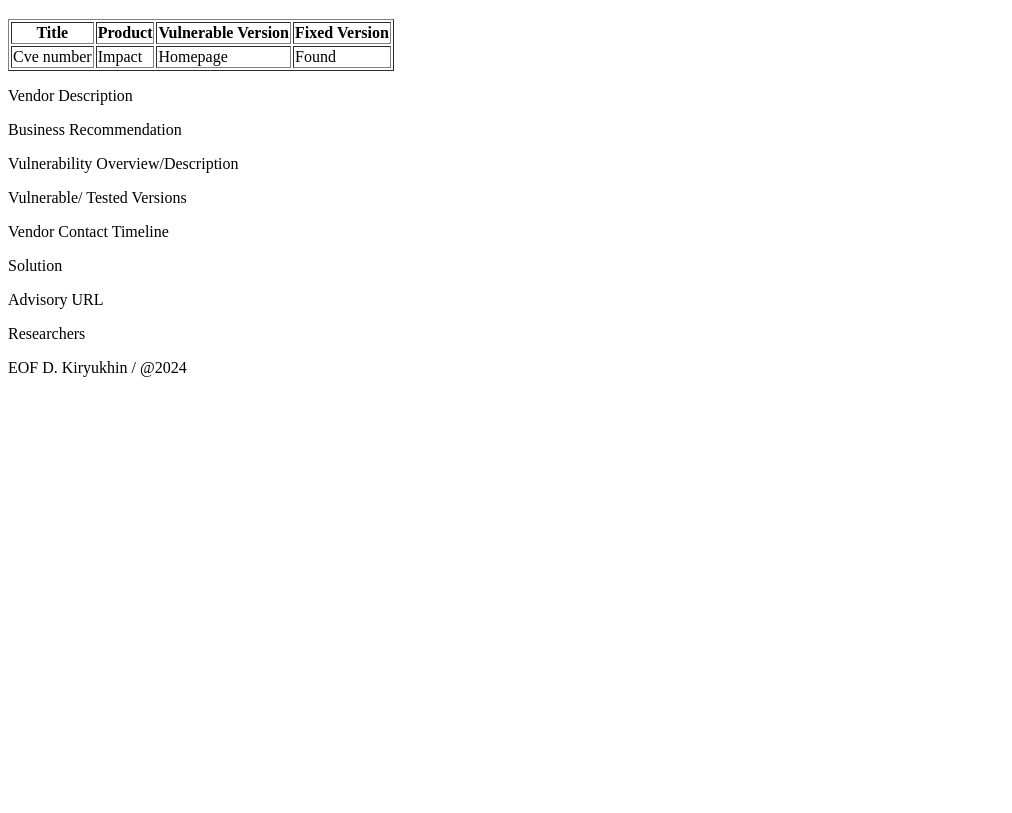
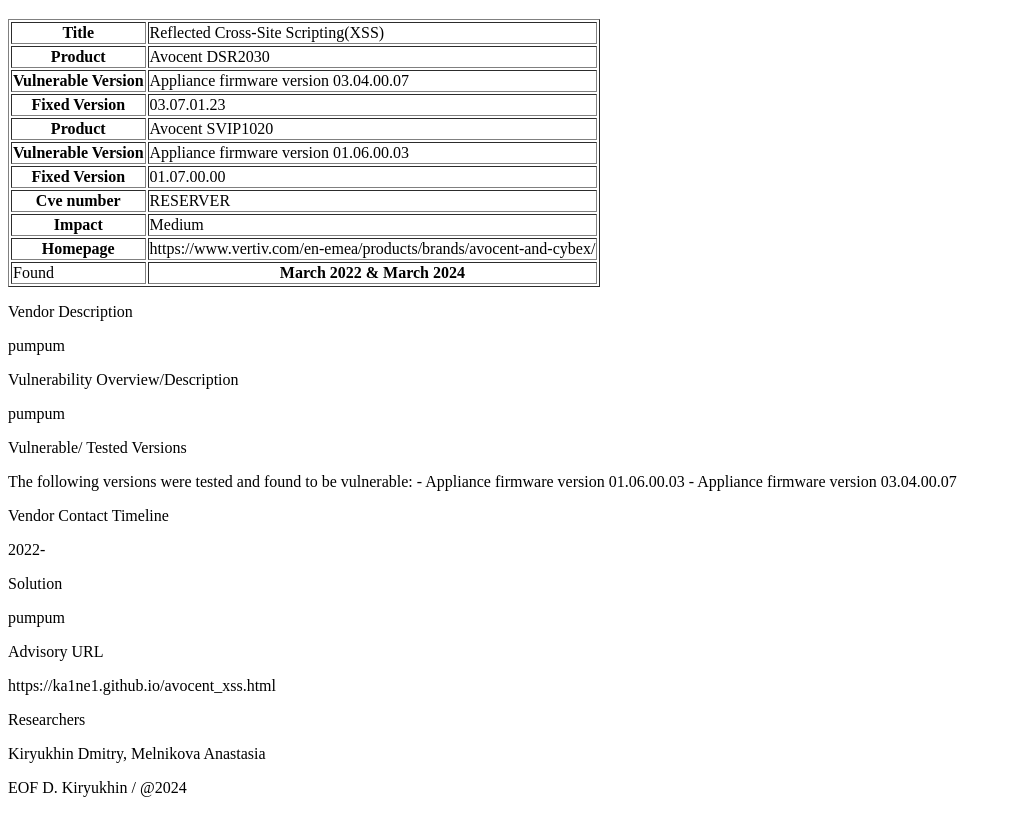
Before and after one commit to Ka1ne1/Ka1ne1.github.io, a plain HTML site: page avocent_xss.html in a window 1280 px wide. Shown: the part 61-874 px from the top of the page, without its empty margins (0-1012 px from the left). Before the commit the page ends 800 px from the top, so only its background shows below. Drawn offline with Linux system fonts and the light colour scheme.

Commit message:
Update avocent_xss.html

```diff
--- a/avocent_xss.html
+++ b/avocent_xss.html
@@ -8,28 +8,70 @@
 <h1>Reflected Cross-Site Scripting(XSS) in Avocent devices</h1>
 
 <table border="1">
-    <tr>
+<tr>
         <th>Title</th>
+        <td>Reflected Cross-Site Scripting(XSS)</td>
+</tr>
+<tr>
         <th>Product</th>
+        <td>Avocent DSR2030</td>
+</tr>
+<tr>
         <th>Vulnerable Version</th>
+        <td>Appliance firmware version 03.04.00.07</td>
+</tr>
+<tr>
         <th>Fixed Version</th>
-    </tr>
-    <tr>
-        <td>Cve number</td>
-        <td>Impact</td>
-        <td>Homepage</td>
-        <td>Found</td>
-    </tr>
+        <td>03.07.01.23</td>
+</tr>
+<tr>
+        <th>Product</th>
+        <td>Avocent SVIP1020</td>
+</tr>
+<tr>
+        <th>Vulnerable Version</th>
+        <td>Appliance firmware version 01.06.00.03</td>
+</tr>
+<tr>
+        <th>Fixed Version</th>
+        <td>01.07.00.00</td>
+</tr>
+<tr>
+        <th>Cve number</th>
+        <td>RESERVER</td>
+</tr>
+<tr>
+     <th>Impact</th>
+     <td>Medium</td>
+</tr>
+
+<tr>
+    <th>Homepage</th>
+     <td>https://www.vertiv.com/en-emea/products/brands/avocent-and-cybex/</td>
+</tr>
+<tr>
+    <td>Found</td>
+    <th>March 2022 & March 2024</th>
+</tr>
 </table>
 
+
 <p>Vendor Description</p>
-<p>Business Recommendation</p>
+    pumpum
 <p>Vulnerability Overview/Description</p>
+    pumpum
 <p>Vulnerable/ Tested Versions</p>
+    The following versions were tested and found to be vulnerable:
+    - Appliance firmware version 01.06.00.03
+    - Appliance firmware version 03.04.00.07
 <p>Vendor Contact Timeline</p>
+    2022-
 <p>Solution</p>
+    pumpum
 <p>Advisory URL</p>
+    https://ka1ne1.github.io/avocent_xss.html
 <p>Researchers</p>
+ Kiryukhin Dmitry, Melnikova Anastasia
 
 <p>EOF D. Kiryukhin / @2024</p>
 
```
